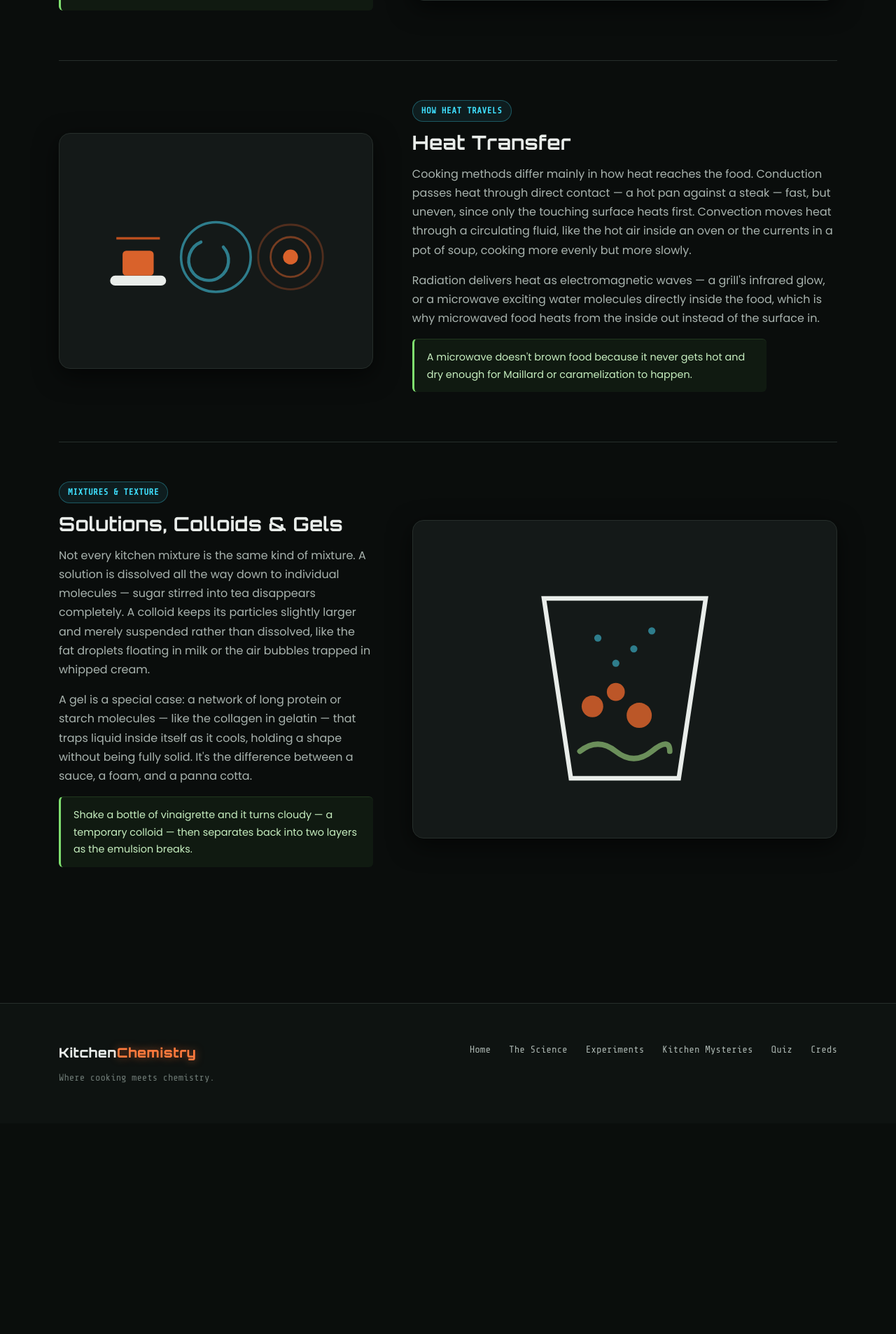
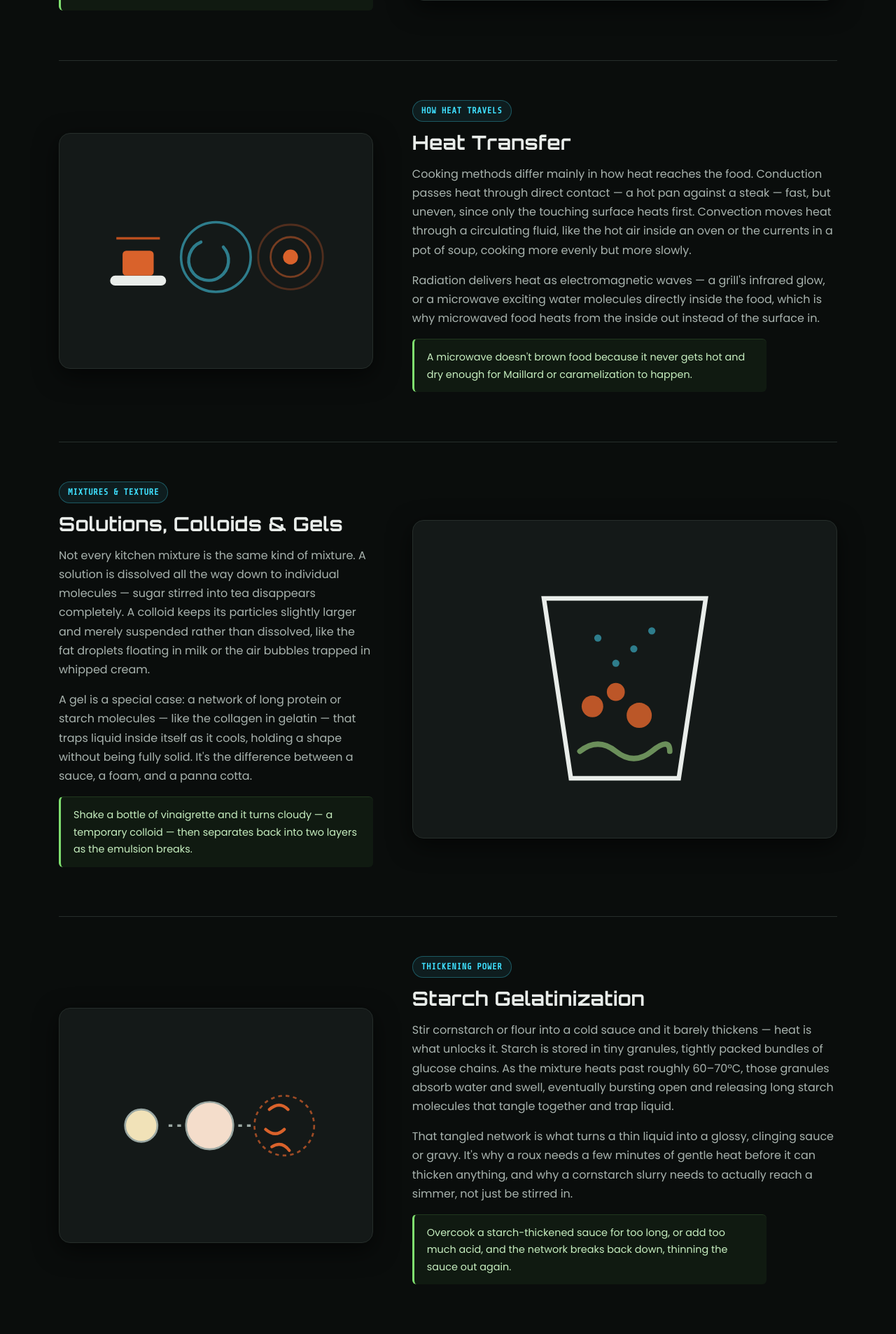
Before and after one commit to pratimask2021996-alt/Kitchen-CHEMISTRY-fun-info-MIS, a Flask app: page /science in a window 1280 px wide. Shown: the part 3790-5696 px from the top of the page at 70% size. Before the commit the page ends 5337 px from the top, so only its background shows below. Run offline with Flask 3, Linux system fonts and the light colour scheme.

Commit message:
Update lede text and add new concepts in science.html

```diff
--- a/templates/science.html
+++ b/templates/science.html
@@ -6,7 +6,7 @@
 <section class="section" style="padding-bottom: 0;">
     <div class="container">
         <h1>The science in your kitchen</h1>
-        <p class="lede">Eight reactions explain almost everything that happens between your fridge and your dinner plate. Here's what's actually going on.</p>
+        <p class="lede">Ten reactions explain almost everything that happens between your fridge and your dinner plate. Here's what's actually going on.</p>
     </div>
 </section>
 
@@ -148,7 +148,7 @@
             </div>
         </div>
 
-        <div class="concept-row reverse" style="border-bottom: none;">
+        <div class="concept-row reverse">
             <div class="concept-figure">
                 <svg viewBox="0 0 200 150" role="img" aria-label="A glass with tiny dissolved dots near the top, larger particles in the middle, and a wavy gel network at the bottom">
                     <path d="M55 30 H145 L130 130 H70 Z" fill="none" stroke="#E9EDEA" stroke-width="2.5"/>
@@ -171,6 +171,49 @@
             </div>
         </div>
 
+                <div class="concept-row">
+            <div class="concept-figure">
+                <svg viewBox="0 0 200 150" role="img" aria-label="Starch granules swelling and bursting open as they absorb water and heat">
+                    <circle cx="40" cy="75" r="13" fill="#F1E2B8" stroke="#9BA8A3" stroke-width="1.5"/>
+                    <circle cx="95" cy="75" r="19" fill="#F4DDCB" stroke="#9BA8A3" stroke-width="1.5"/>
+                    <circle cx="155" cy="75" r="24" fill="none" stroke="#D9622B" stroke-width="1.5" stroke-dasharray="3 3" opacity="0.7"/>
+                    <path d="M143 62 q8 -7 15 0 M140 78 q8 7 15 0 M145 92 q8 -5 14 3" stroke="#D9622B" stroke-width="2.4" fill="none" stroke-linecap="round"/>
+                    <path d="M62 75 H76 M118 75 H132" stroke="#9BA8A3" stroke-width="2" stroke-dasharray="3 4"/>
+                </svg>
+            </div>
+            <div class="concept-text">
+                <span class="kicker">Thickening power</span>
+                <h2>Starch Gelatinization</h2>
+                <p>Stir cornstarch or flour into a cold sauce and it barely thickens — heat is what unlocks it. Starch is stored in tiny granules, tightly packed bundles of glucose chains. As the mixture heats past roughly 60–70°C, those granules absorb water and swell, eventually bursting open and releasing long starch molecules that tangle together and trap liquid.</p>
+                <p>That tangled network is what turns a thin liquid into a glossy, clinging sauce or gravy. It's why a roux needs a few minutes of gentle heat before it can thicken anything, and why a cornstarch slurry needs to actually reach a simmer, not just be stirred in.</p>
+                <p class="concept-note">Overcook a starch-thickened sauce for too long, or add too much acid, and the network breaks back down, thinning the sauce out again.</p>
+            </div>
+        </div>
+
+        <div class="concept-row reverse" style="border-bottom: none;">
+            <div class="concept-figure">
+                <svg viewBox="0 0 200 150" role="img" aria-label="Water moving out of a salted vegetable slice by osmosis">
+                    <ellipse cx="100" cy="80" rx="55" ry="36" fill="#DEE7D7" stroke="#6B8F5A" stroke-width="2"/>
+                    <path d="M55 55 L40 42 M55 105 L40 118 M145 55 L160 42 M145 105 L160 118" stroke="#2E7D8C" stroke-width="2.2" stroke-linecap="round"/>
+                    <circle cx="38" cy="40" r="3" fill="#2E7D8C"/>
+                    <circle cx="38" cy="120" r="3" fill="#2E7D8C"/>
+                    <circle cx="162" cy="40" r="3" fill="#2E7D8C"/>
+                    <circle cx="162" cy="120" r="3" fill="#2E7D8C"/>
+                    <circle cx="72" cy="66" r="2" fill="#E9EDEA"/>
+                    <circle cx="128" cy="94" r="2" fill="#E9EDEA"/>
+                    <circle cx="88" cy="100" r="2" fill="#E9EDEA"/>
+                    <circle cx="115" cy="58" r="2" fill="#E9EDEA"/>
+                </svg>
+            </div>
+            <div class="concept-text">
+                <span class="kicker">Water on the move</span>
+                <h2>Osmosis</h2>
+                <p>Sprinkle salt on sliced eggplant or cucumber and water beads up on the surface within minutes, even though nothing was added but salt. That's osmosis: water naturally moves from where it's more diluted (inside the plant cell) to where it's more concentrated (the salty surface), trying to even things out.</p>
+                <p>The same principle dries and firms up meat in a dry brine, draws moisture out of cabbage for sauerkraut, and is why a salad left dressed for too long turns watery and limp — the salt and acid in the dressing are quietly pulling water out of every leaf.</p>
+                <p class="concept-note">Salting vegetables before cooking isn't just seasoning — it removes water they'd otherwise release into the pan, which is why salted eggplant fries crisper than unsalted.</p>
+            </div>
+        </div>
+
     </div>
 </section>
 
```
